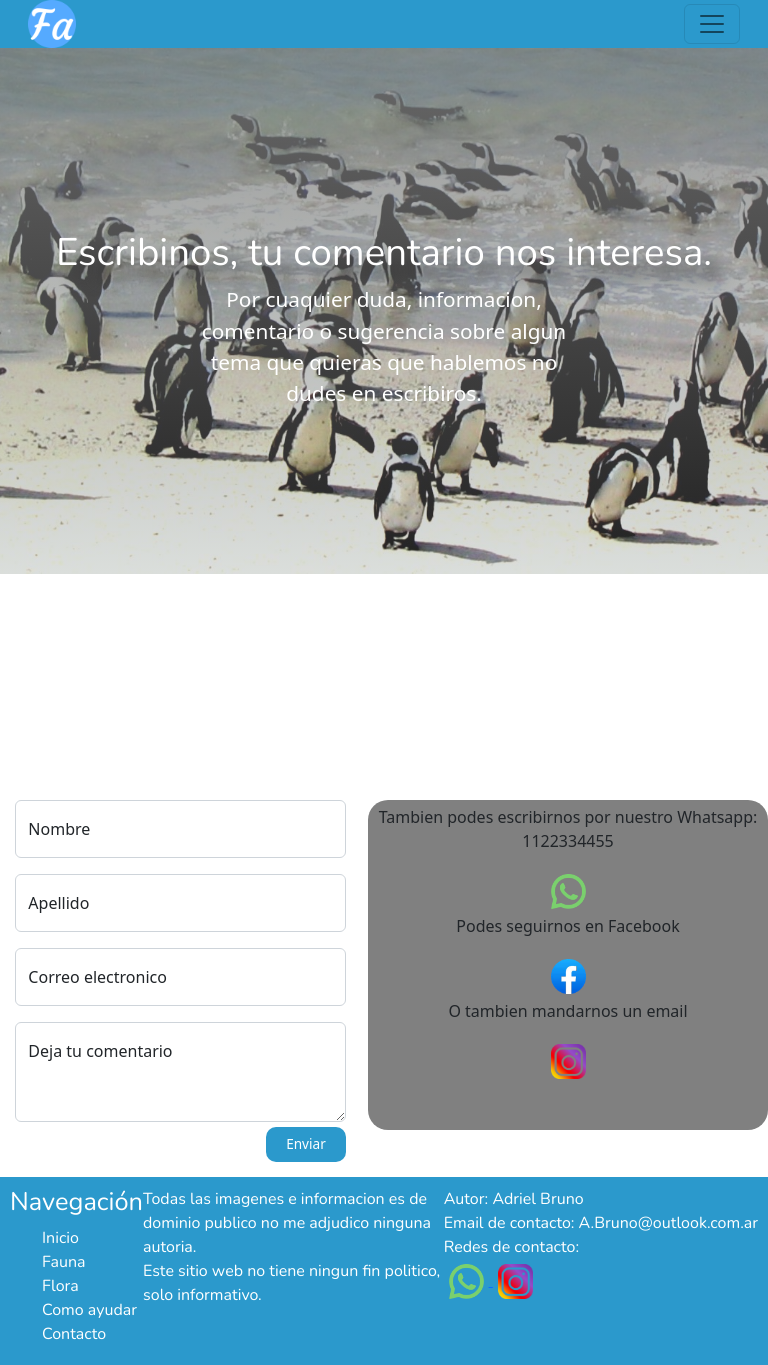
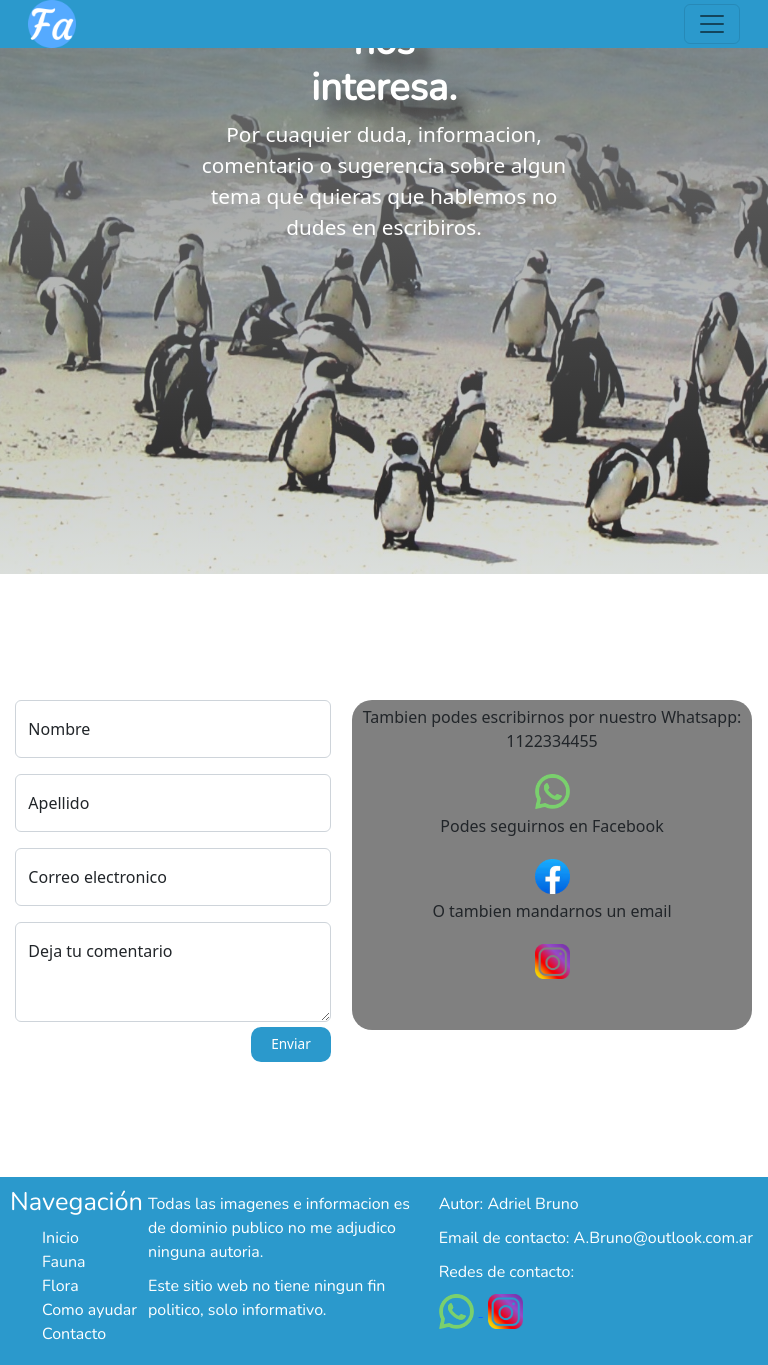
Before and after one commit to BrunoAdriel/El_Futuro_de_Argentina, a website: page pages/contacto.html in a window 768 px wide. Drawn offline with nearby package versions, Linux system fonts and the light colour scheme.

Commit message:
agrego del media de tablet y areglo de los titulos

```diff
--- a/scss/_mediaqueres.scss
+++ b/scss/_mediaqueres.scss
@@ -136,3 +136,40 @@
 /*fin footer*/
 
 }/*fin media celular*/
+
+// inicio media tablet
+
+@media (min-width: 575px) and (max-width: 820px){
+
+    // centrado inicio contacto
+
+    .cc {
+            & h1{
+                position: relative;
+                bottom: 700px;}
+
+            & p{position: relative;
+                bottom: 700px;
+            }
+        }
+
+    //centrado de las noticias
+
+    .centradomedio{
+        margin: 7px;
+    }
+
+    //centrado de main contacto
+
+    .contacto-medio{
+        margin-right: 16px;
+        position: relative;
+        bottom: 100px;
+    }
+
+    // footer
+
+    footer span{
+        padding: 5px;
+    }
+}
--- a/scss/_operators.scss
+++ b/scss/_operators.scss
@@ -16,7 +16,10 @@
 }
 
 .inicios_letra{
-    font-size: 3rem;
+    padding: 0 50%;
+    font-size: 4.5rem;
+    font-weight: 600;
+    text-align: center;
     color: white;
     display: flex;
     justify-content: center;
```
Also changed, not shown: css/styles.css.
